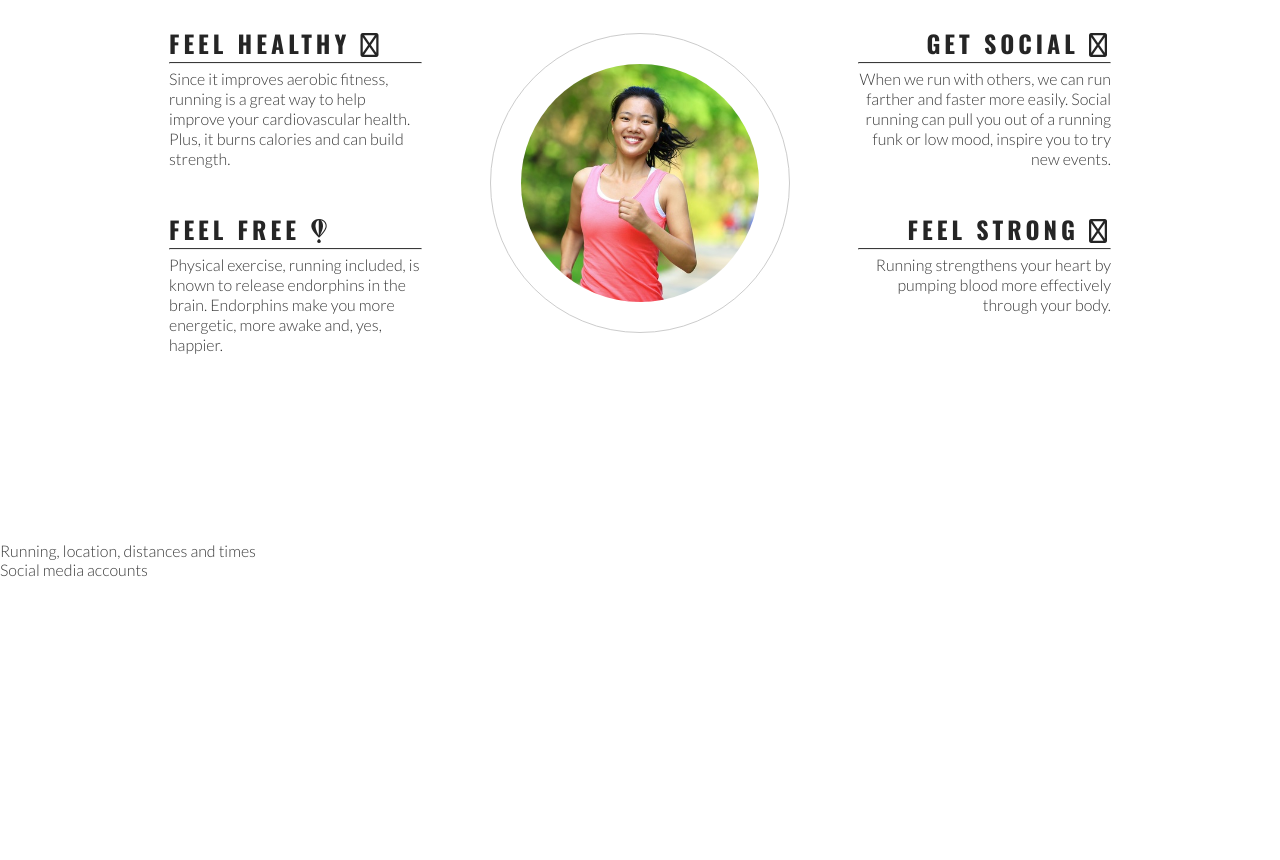
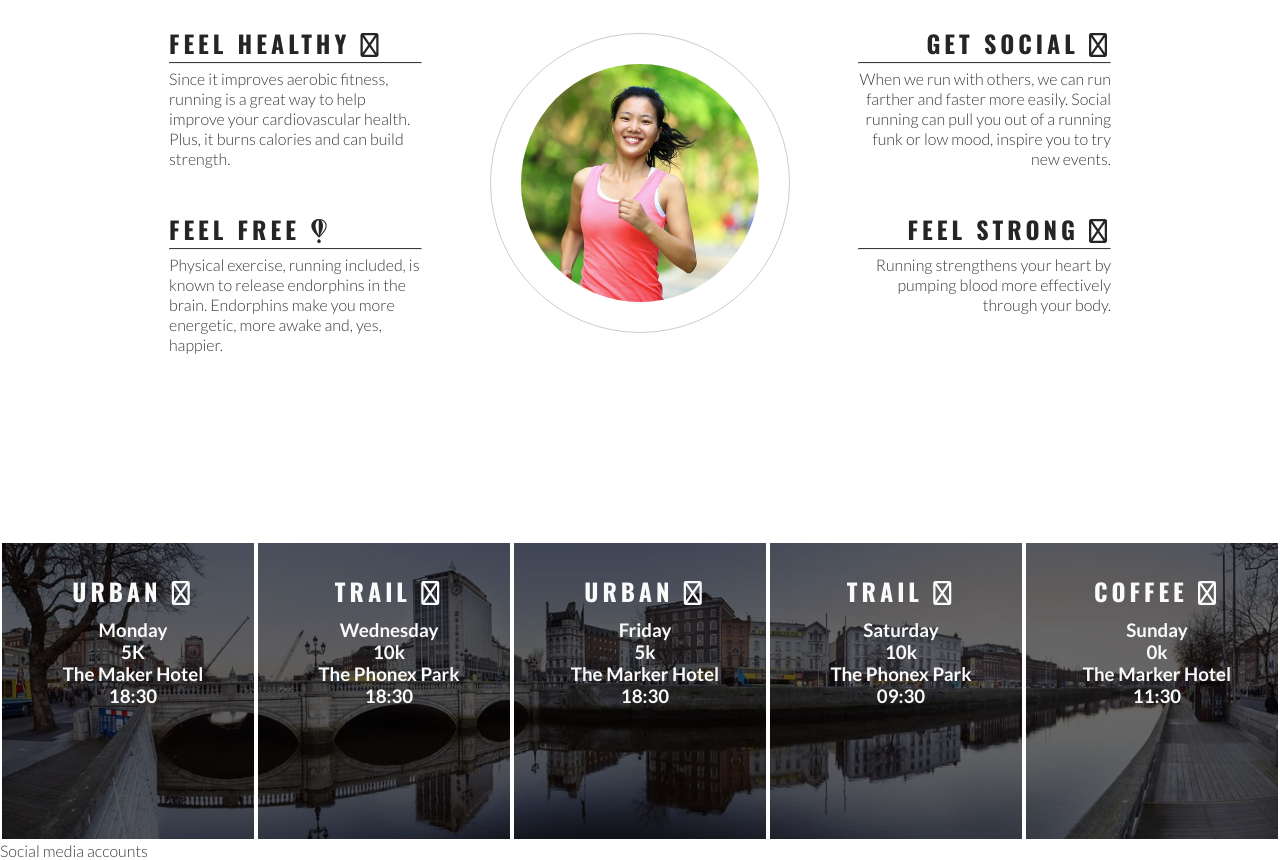
Before and after one commit to PhilippeItsMe/ci-loverunning-challenge, a plain HTML site: page index.html in a window 1280 px wide. Shown: the part 754-1614 px from the top of the page. Before the commit the page ends 1333 px from the top, so only its background shows below. Drawn offline with nearby package versions, Linux system fonts and the light colour scheme.

Commit message:
Set times style

```diff
--- a/assets/css/style.css
+++ b/assets/css/style.css
@@ -178,3 +178,32 @@ hr {
     height: 100%;
     border-radius: 50%;
 }
+
+/* Event times */
+
+#times {
+    background-image: url("../images/dublin-city.webp");
+    background-repeat: no-repeat;
+    background-size: cover;
+    background-position: center;
+    height: 300px;
+    width: 100%;
+    overflow: hidden;
+}
+
+#times div {
+    color: #fafafa;
+    background-color: rgba(0, 0, 0, 0.6);
+    width: 20%;
+    height: 300px;
+    float: left;
+    padding-top: 30px;
+    padding-left: 10px;
+    text-align: center;
+    border: 2px solid white;
+}
+
+#times div h2 {
+    color: #fafafa;
+    padding-bottom: 10px;
+}
--- a/index.html
+++ b/index.html
@@ -77,8 +77,42 @@
             </div>
         </div>
     </section>
-    <section>
-        Running, location, distances and times
+    <section id="times">
+        <div>
+            <h2>Urban <i class="fa-regular fa-city"></i></h2>
+            <h3>Monday</h3>
+            <h3>5K</h3>
+            <h3>The Maker Hotel</h3>
+            <h3>18:30</h3>
+        </div>
+        <div>
+            <h2>Trail <i class="fa-regular fa-tree"></i></h2>
+            <h3>Wednesday</h3>
+            <h3>10k</h3>
+            <h3>The Phonex Park</h3>
+            <h3>18:30</h3>
+        </div>
+        <div>
+            <h2>Urban <i class="fa-regular fa-city"></i></h2>
+            <h3>Friday</h3>
+            <h3>5k</h3>
+            <h3>The Marker Hotel</h3>
+            <h3>18:30</h3>
+        </div>
+        <div>
+            <h2>Trail <i class="fa-regular fa-tree"></i></h2>
+            <h3>Saturday</h3>
+            <h3>10k</h3>
+            <h3>The Phonex Park</h3>
+            <h3>09:30</h3>
+        </div>
+        <div>
+            <h2>Coffee <i class="fa-regular fa-mug-hot"></i></h2>
+            <h3>Sunday</h3>
+            <h3>0k</h3>
+            <h3>The Marker Hotel</h3>
+            <h3>11:30</h3>
+        </div>
     </section>
     <footer>
         Social media accounts
```
Also changed, not shown: assets/images/dublin-city.webp (added).
